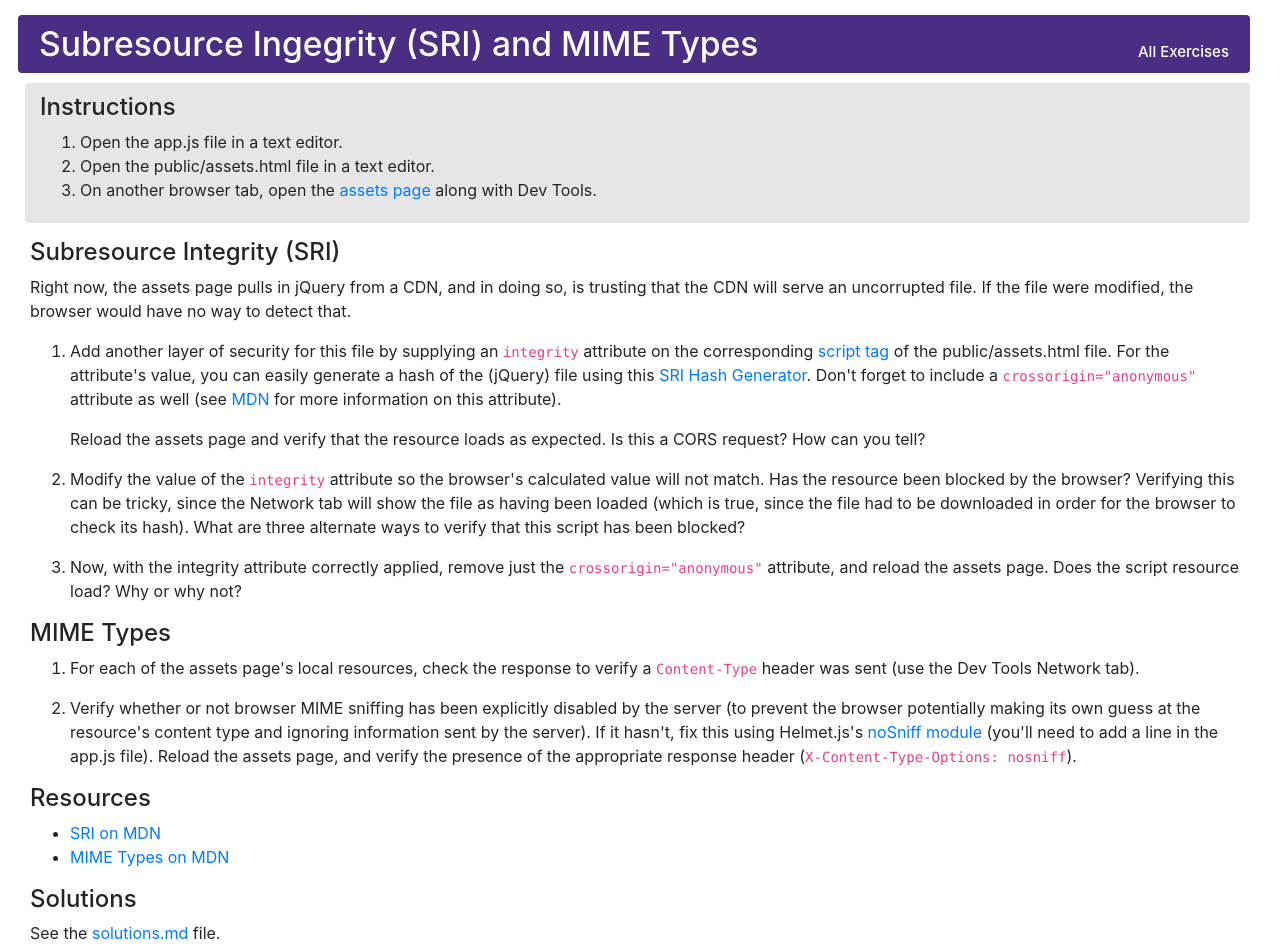
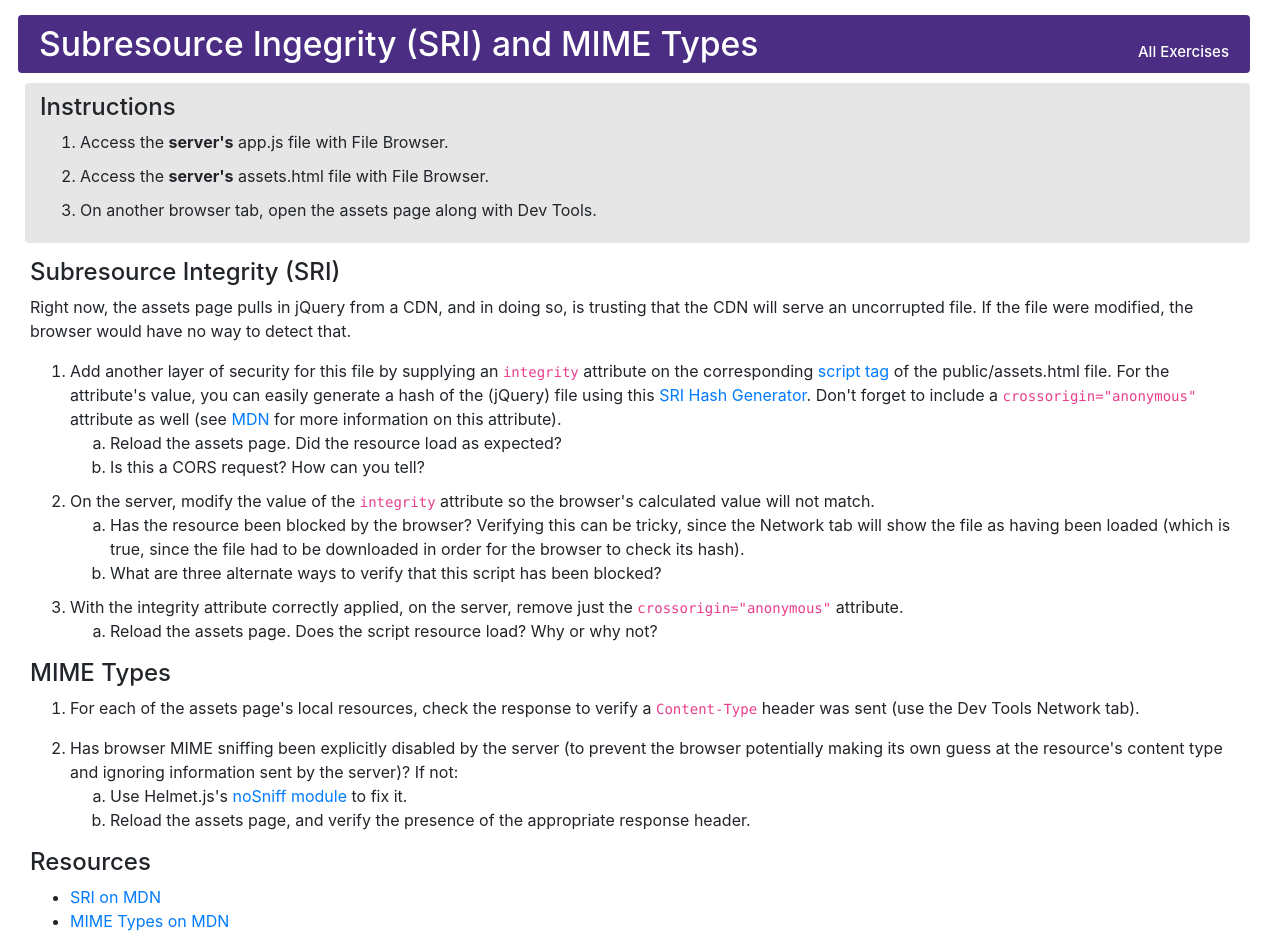
Before and after one commit to uwciso/browser-security, a website: page public/sri_mime.html in a window 1280 px wide. Drawn offline with nearby package versions, Linux system fonts and the light colour scheme.

Commit message:
updating questions and formatting to better reflect AWS deployment

```diff
--- a/public/sri_mime.html
+++ b/public/sri_mime.html
@@ -15,14 +15,14 @@
   </div>
   <div class="instr-header">
     <h2>Instructions</h2>
-    <ol>
+    <ol class="extra-space">
       <li>
-        Open the app.js file in a text editor.
+        Access the <b>server's</b> app.js file with File Browser.
       </li>
       <li>
-        Open the public/assets.html file in a text editor.
+        Access the <b>server's</b> assets.html file with File Browser.
       </li>
-      <li>On another browser tab, open the <a href="assets.html" target="_blank">assets page</a> along with Dev Tools.
+      <li>On another browser tab, open the assets page along with Dev Tools.
       </li>
     </ol>
   </div>
@@ -30,16 +30,24 @@
   <h2 class="first">Subresource Integrity (SRI)</h2>
 
   <p>Right now, the assets page pulls in jQuery from a CDN, and in doing so, is trusting that the CDN will serve an uncorrupted file. If the file were modified, the browser would have no way to detect that.</p>
-  <ol>
-    <li>
-      <p>Add another layer of security for this file by supplying an <code>integrity</code> attribute on the corresponding <a href="https://github.com/uwciso/browser-security/blob/master/public/assets.html#L76" target="blank">script tag</a> of the public/assets.html file. For the attribute's value, you can easily generate a hash of the (jQuery) file using this <a href="https://www.srihash.org/" target="0">SRI Hash Generator</a>. Don't forget to include a <code>crossorigin="anonymous"</code> attribute as well (see <a href="https://developer.mozilla.org/en-US/docs/Web/HTML/CORS_settings_attributes" target="0">MDN</a> for more information on this attribute).</p>
-      <p>Reload the assets page and verify that the resource loads as expected. Is this a CORS request? How can you tell?</p>
+
+  <ol class="extra-space">
+    <li>Add another layer of security for this file by supplying an <code>integrity</code> attribute on the corresponding <a href="https://github.com/uwciso/browser-security/blob/master/public/assets.html#L76" target="blank">script tag</a> of the public/assets.html file. For the attribute's value, you can easily generate a hash of the (jQuery) file using this <a href="https://www.srihash.org/" target="0">SRI Hash Generator</a>. Don't forget to include a <code>crossorigin="anonymous"</code> attribute as well (see <a href="https://developer.mozilla.org/en-US/docs/Web/HTML/CORS_settings_attributes" target="0">MDN</a> for more information on this attribute).
+      <ol class="sublist">
+        <li>Reload the assets page. Did the resource load as expected?</li>
+        <li>Is this a CORS request? How can you tell?</li>
+      </ol>
     </li>
-    <li>
-      <p>Modify the value of the <code>integrity</code> attribute so the browser's calculated value will not match. Has the resource been blocked by the browser? Verifying this can be tricky, since the Network tab will show the file as having been loaded (which is true, since the file had to be downloaded in order for the browser to check its hash). What are three alternate ways to verify that this script has been blocked?</p>
+    <li>On the server, modify the value of the <code>integrity</code> attribute so the browser's calculated value will not match.
+      <ol class="sublist">
+        <li>Has the resource been blocked by the browser? Verifying this can be tricky, since the Network tab will show the file as having been loaded (which is true, since the file had to be downloaded in order for the browser to check its hash).</li>
+        <li>What are three alternate ways to verify that this script has been blocked?</li>
+      </ol>
     </li>
-    <li>
-      <p>Now, with the integrity attribute correctly applied, remove just the <code>crossorigin="anonymous"</code> attribute, and reload the assets page. Does the script resource load? Why or why not?</p>
+    <li>With the integrity attribute correctly applied, on the server, remove just the <code>crossorigin="anonymous"</code> attribute.
+      <ol class="sublist">
+        <li>Reload the assets page. Does the script resource load? Why or why not?</li>
+      </ol>
     </li>
   </ol>
   <h2>MIME Types</h2>
@@ -48,8 +56,11 @@
     <li>
       <p>For each of the assets page's local resources, check the response to verify a <code>Content-Type</code> header was sent (use the Dev Tools Network tab).</p>
     </li>
-    <li><p>Verify whether or not browser MIME sniffing has been explicitly disabled by the server (to prevent the browser potentially making its own guess at the resource's content type and ignoring information sent by the server). If it hasn't, fix this using Helmet.js's <a href="https://helmetjs.github.io/docs/dont-sniff-mimetype/" target="0">noSniff module</a> (you'll need to add a line in the app.js file).
-     Reload the assets page, and verify the presence of the appropriate response header (<code>X-Content-Type-Options: nosniff</code>).</p>
+    <li>Has browser MIME sniffing been explicitly disabled by the server (to prevent the browser potentially making its own guess at the resource's content type and ignoring information sent by the server)? If not:
+      <ol class="sublist">
+        <li>Use Helmet.js's <a href="https://helmetjs.github.io/docs/dont-sniff-mimetype/" target="0">noSniff module</a> to fix it.</li>
+        <li>Reload the assets page, and verify the presence of the appropriate response header.</li>
+      </ol>
     </li>
   </ol>
 
@@ -62,7 +73,5 @@
       <a href="https://developer.mozilla.org/en-US/docs/Web/HTTP/Basics_of_HTTP/MIME_types" target="0">MIME Types on MDN</a>
     </li>
   </ul>
-  <h2>Solutions</h2>
-  <p>See the <a href="https://github.com/uwciso/browser-security/blob/master/solutions.md#subresource-ingegrity-sri" target="0">solutions.md</a> file.</p>
 </body>
 </html>
--- a/public/stylesheets/styles.css
+++ b/public/stylesheets/styles.css
@@ -206,3 +206,9 @@ p.instructions {
 img#local, img#external {
   margin-bottom: 10px;
 }
+.sublist {
+  list-style-type: lower-alpha;
+}
+ol.extra-space > li:not(:last-of-type) {
+  padding-bottom: 10px;
+}
```
Also changed, not shown: public/cookies.html (+19 -18 lines), public/csp.html (+3 -5 lines), public/index.html (+2 -2 lines), README.md.
